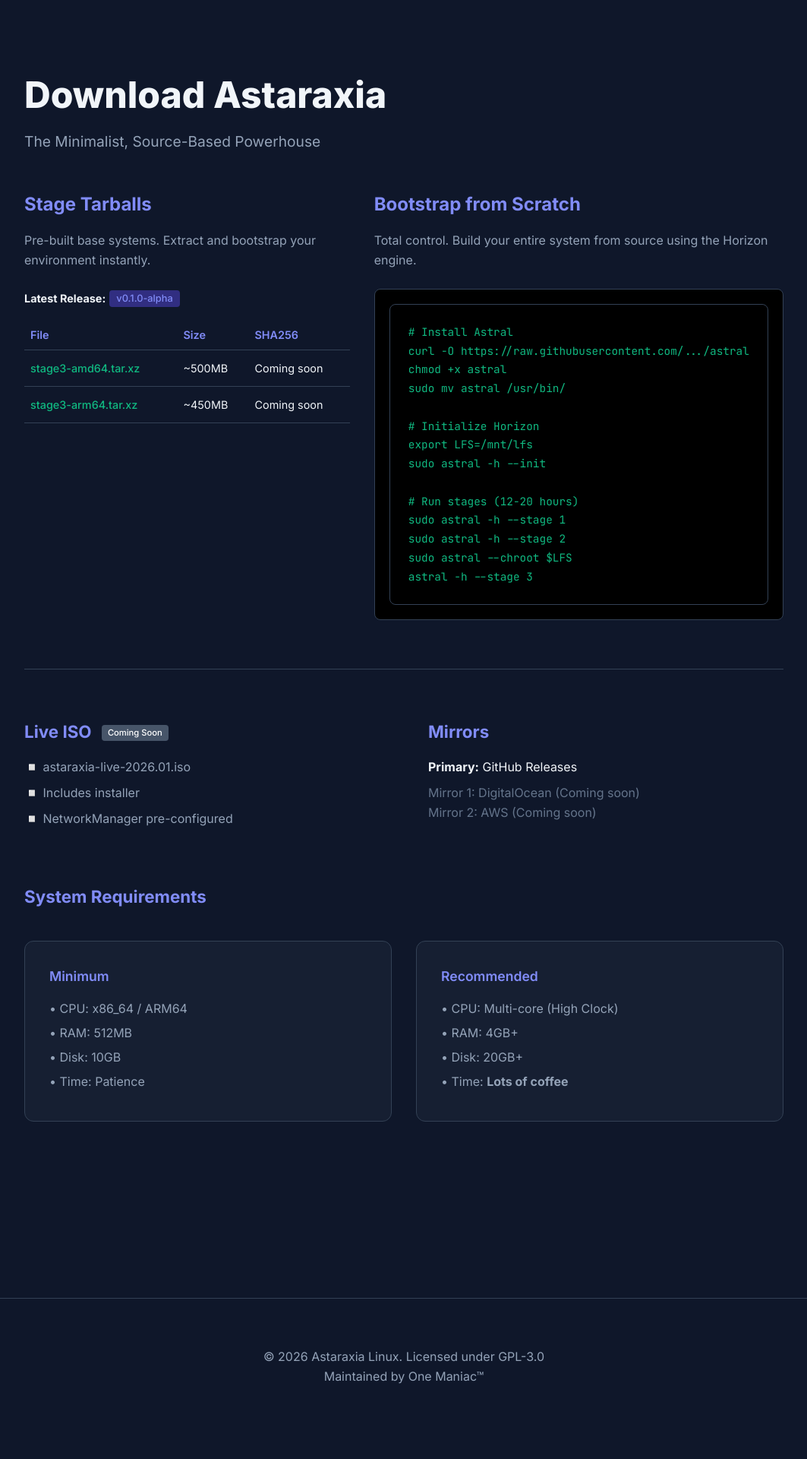
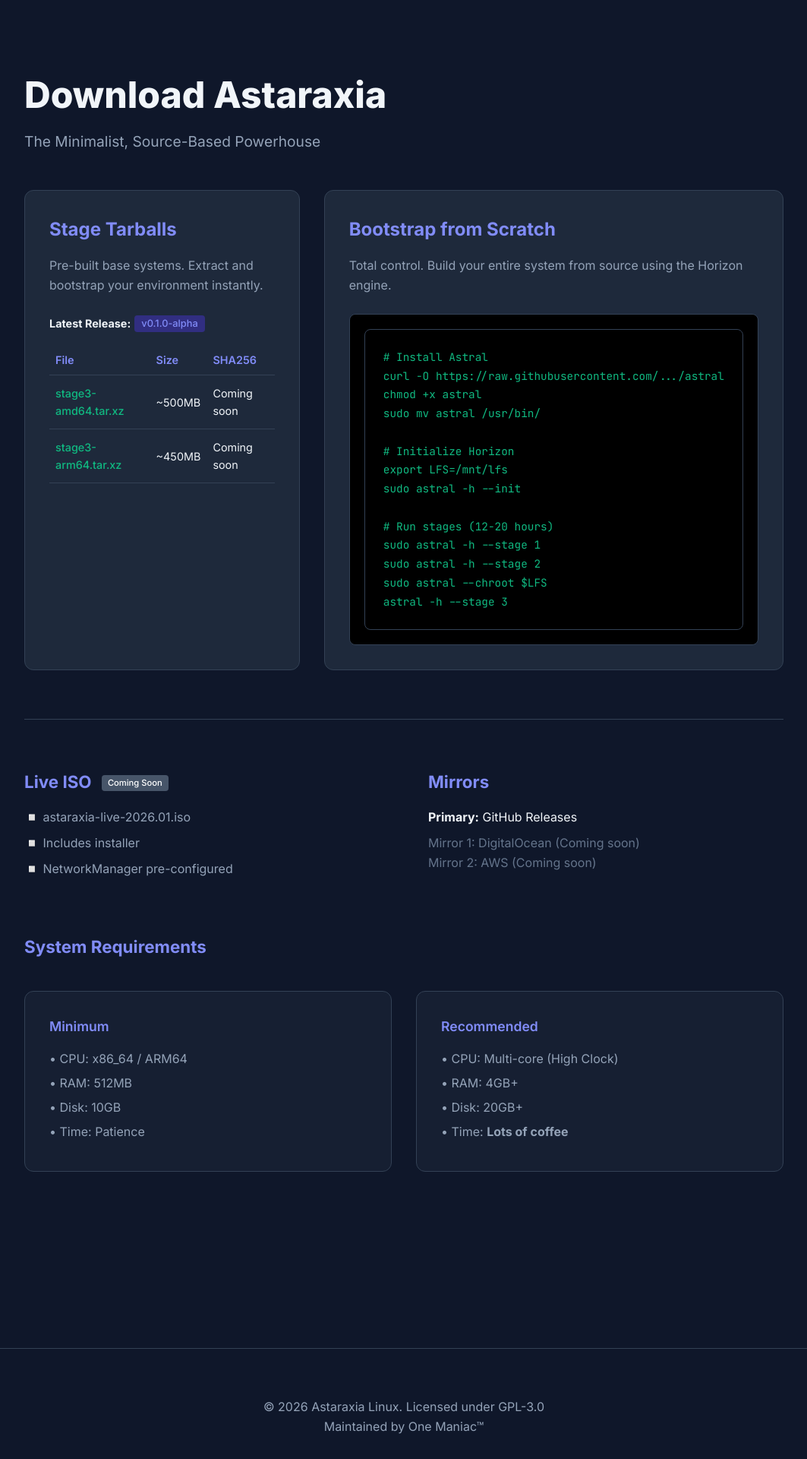
Before and after one commit to Astaraxia-Linux/astaraxia-linux.github.io, a Jekyll site: the page built from download.html, in a window 1280 px wide. Shown: the part 884-2804 px from the top of the page at 76% size, without its empty margins (108-1171 px from the left). Built offline with Jekyll 4.4.1, drawn with Linux system fonts in a browser that asks for light colours; before the commit the page ends 2772 px from its top, so only the background shows below that.

Commit message:
Update download.html

```diff
--- a/download.html
+++ b/download.html
@@ -41,18 +41,15 @@
         margin-bottom: 4rem;
     }
 
-    /* Cards inherit from default.html .card styles */
-    .card h2 {
-        color: var(--primary);
-        margin-bottom: 1rem;
-        font-size: 1.5rem;
-        font-weight: 700;
+    .card {
+        background: var(--card-bg);
+        padding: 2rem;
+        border-radius: 12px;
+        border: 1px solid var(--border);
     }
 
-    .card p {
-        color: var(--text-dim);
-        margin-bottom: 1.5rem;
-    }
+    .card h2 { color: var(--primary); margin-bottom: 1rem; font-size: 1.5rem; }
+    .card p { color: var(--text-dim); margin-bottom: 1.5rem; }
 
     /* Table Styling */
     .download-table {
```
